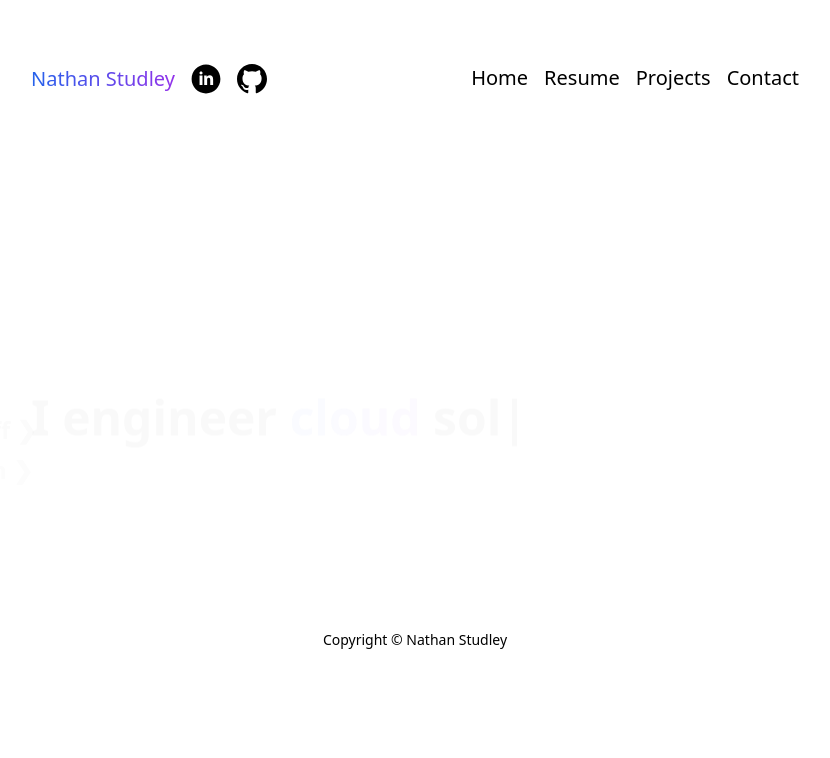
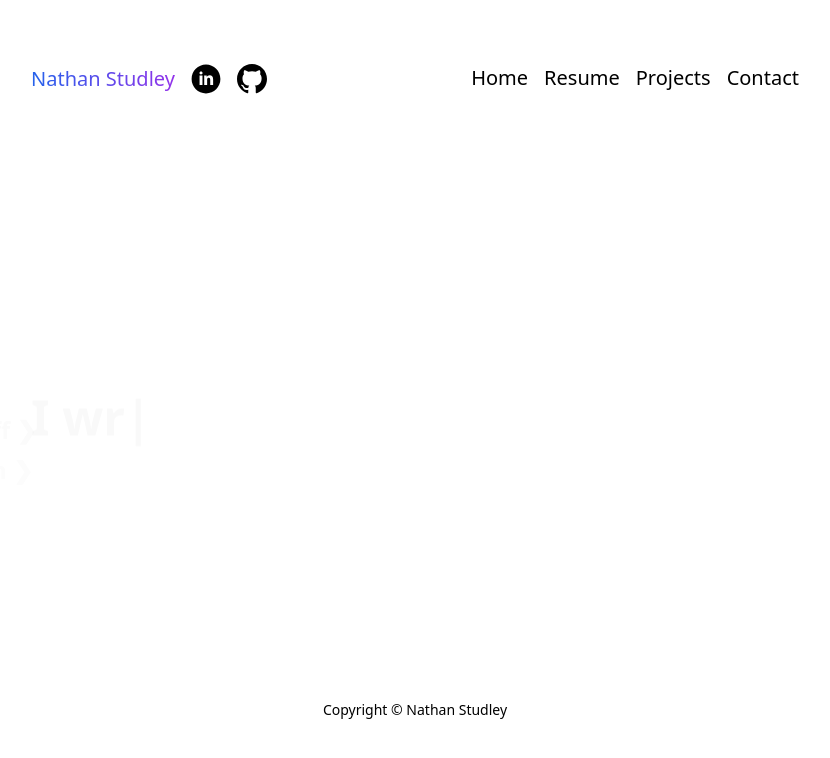
Before and after one commit to NathanStudley/nathanstudley.github.io, a React (Create React App) app: page / in a window 1280 px wide. Shown: the top 758 px of the page, without its empty margins (225-1055 px from the left). Built offline with nearby package versions, Linux system fonts and the light colour scheme.

Commit message:
formatting changes

```diff
--- a/public/index.html
+++ b/public/index.html
@@ -8,6 +8,6 @@
   </head>
   <body>
     <noscript>You need to enable JavaScript to run this app.</noscript>
-    <div id="root"></div>
+    <div id="root" class="min-h-screen flex flex-col dark:bg-neutral-800 dark:text-white px-8 py-6 md:px-16 md:py-12 lg:px-32 lg:py-16 xl:px-64"></div>
   </body>
 </html>
--- a/src/App.js
+++ b/src/App.js
@@ -6,13 +6,11 @@ import Resume from "./Pages/Resume";
 import Projects from "./Pages/Projects";
 import Contact from "./Pages/Contact";
 import { BrowserRouter as Router, Routes, Route } from "react-router-dom";
-import Typed from "typed.js";
 
 function App() {
 
   return (
-    <main className="flex flex-col dark:bg-neutral-800 dark:text-white px-8 py-6 md:px-16 md:py-12 lg:px-32 lg:py-16 xl:px-64">
-      <Router>
+    <Router>
         <Header />
         <Routes>
           <Route path="/" element={<Home />} />
@@ -21,8 +19,9 @@ function App() {
           <Route path="/contact" element={<Contact />} />
         </Routes>
         <Footer />
-      </Router>
-    </main>
+    </Router>
+
+
   );
 }
 
--- a/src/Components/Footer.js
+++ b/src/Components/Footer.js
@@ -1,6 +1,6 @@
 function Footer() {
     return (
-        <footer className="mt-auto">
+        <footer className="py-4">
             <p className="text-center text-sm">
                Copyright © Nathan Studley
             </p>
--- a/src/Pages/Contact.js
+++ b/src/Pages/Contact.js
@@ -1,12 +1,12 @@
 
 function Contact() {
     return (
-        <div className="pageMargin text-center flex flex-col gap-2 text-2xl sm:text-3xl overflow-hidden">
+        <main className="pageMargin text-center flex flex-col gap-2 text-2xl sm:text-3xl overflow-hidden">
 
             <span className="mt-4 sm:mt-8"><a href="tel:508-232-5346">508-232-5346</a></span>
             <span className="text-gray-400">or</span>
             <span><a href="mailto:nathanstudley@gmail.com"> <span className="text-colored">nathanstudley</span>@gmail.com</a></span>
-        </div>
+        </main>
     );
 }
 
--- a/src/Pages/Home.js
+++ b/src/Pages/Home.js
@@ -43,7 +43,7 @@ function Home() {
 
 
     return (
-      <div className="pageMargin">
+      <main className="pageMargin">
         <div className="space-y-1 h-44">
           <h1 id="line1" className="text-4xl md:text-5xl font-bold">
             Hi,
@@ -65,12 +65,11 @@ function Home() {
                 "develop <text-colored>web</text-colored> <text-colored>applications</text-colored>",
                 "engineer <text-colored>cloud</text-colored> solutions",
               ]}
-              startDelay={500}
+              startDelay={2000}
               backDelay={2000}
               typeSpeed={50}
               showCursor={false}
               backSpeed={50}
-              startWhenVisible={true}
               smartBackspace={true}
               loop={true}
             />
@@ -95,7 +94,7 @@ function Home() {
             Get in touch &#10095;
           </NavLink>
         </div>
-      </div>
+      </main>
     );
 }
 
--- a/src/Pages/Projects.js
+++ b/src/Pages/Projects.js
@@ -1,8 +1,9 @@
 
 function Projects() {
     return (
-        <div>
-        </div>
+        <main className="pageMargin">
+
+        </main>
     );
 }
 
--- a/src/Pages/Resume.js
+++ b/src/Pages/Resume.js
@@ -7,7 +7,7 @@ function Resume() {
     const { aws, git, github, mongodb, nodejs, npm, postgresql, postman, vscode } = toolIcons;
     const toolIconArray = [aws, git, github, mongodb, nodejs, npm, postgresql, postman, vscode];
     return (
-      <div className="pageMargin">
+      <main className="pageMargin">
         <div className="flex flex-col text-center sm:text-start text-2xl sm:text-3xl font-semibold">
           <span className="text-3xl sm:text-4xl mb-4">Technical Skills</span>
           <span className="text-gray-600 dark:text-gray-400">Programming</span>
@@ -41,7 +41,10 @@ function Resume() {
                     )}
                 </div>
         </div>
-      </div>
+        <div>
+
+        </div>
+      </main>
     );
 }
 
--- a/src/index.css
+++ b/src/index.css
@@ -7,7 +7,7 @@
         @apply  hover:text-gray-400 hover:cursor-pointer transition-colors duration-300
     }
     .pageMargin{
-        @apply my-12 md:my-24 lg:my-36
+        @apply my-12 md:my-24 lg:my-36 flex-grow
     }
     .text-colored{
         @apply bg-gradient-to-r from-blue-600 to-purple-600 dark:from-red-600 dark:to-yellow-500 bg-clip-text text-transparent
--- a/tailwind.config.js
+++ b/tailwind.config.js
@@ -1,6 +1,6 @@
 /** @type {import('tailwindcss').Config} */
 module.exports = {
-  content: ['./src/**/*.{js,jsx,ts,tsx}'],
+  content: ['./src/**/*.{js,jsx,ts,tsx}', './public/index.html'],
   theme: {
     extend: {},
   },
```
